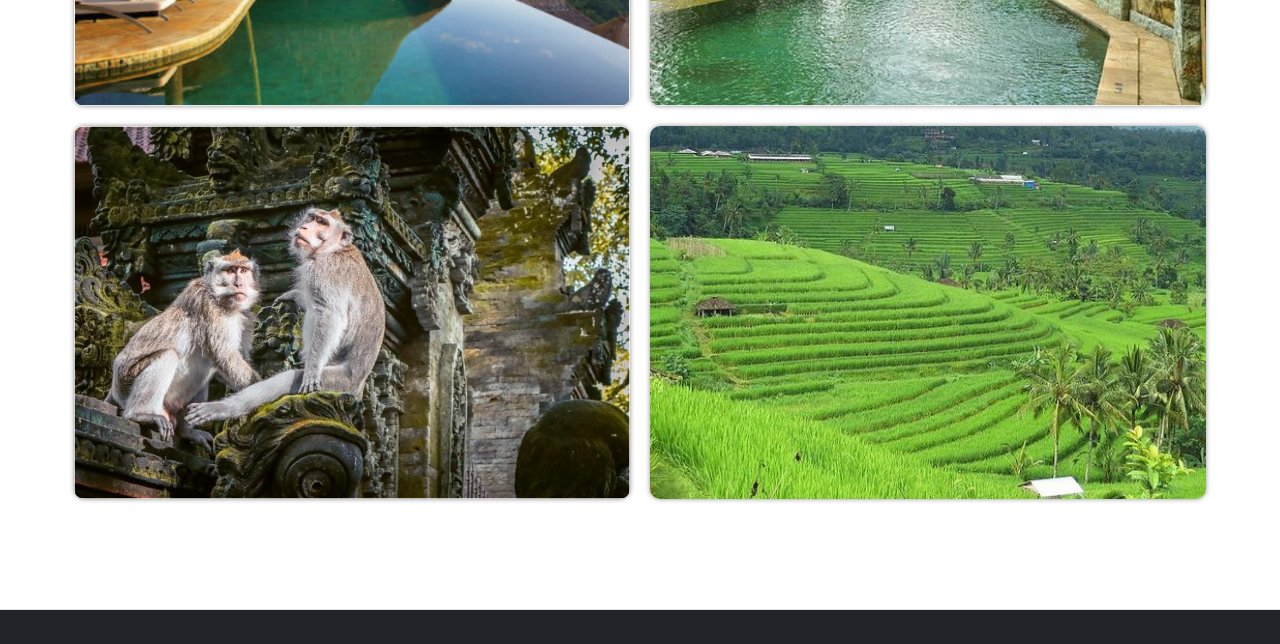
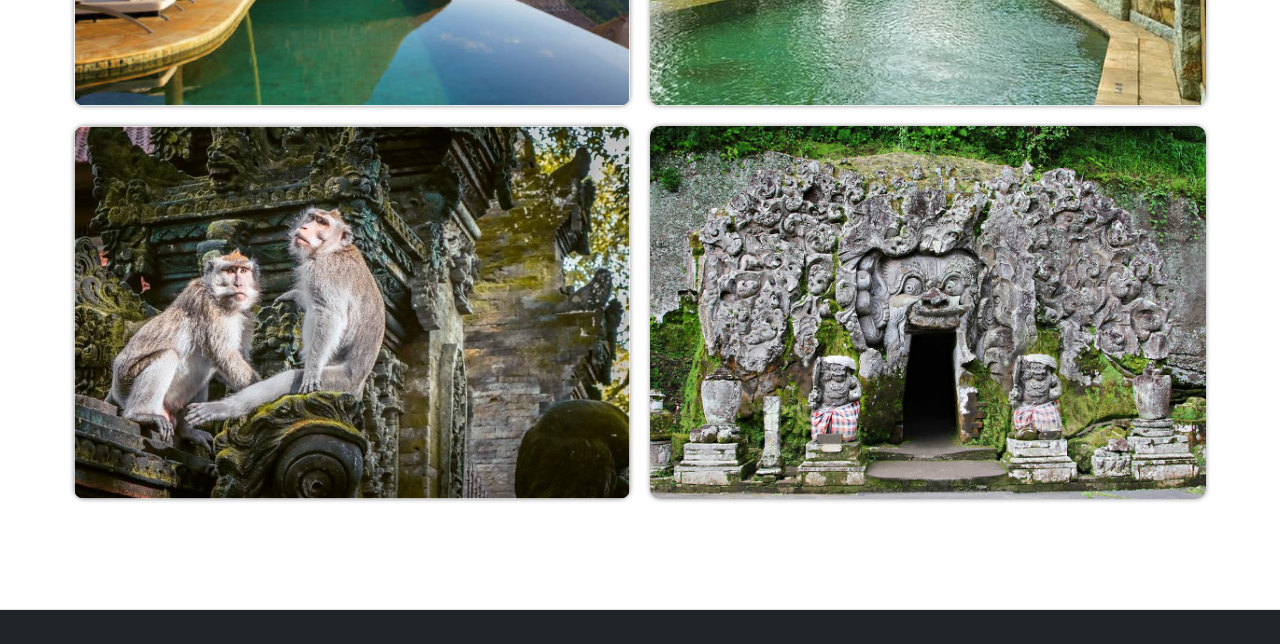
Before and after one commit to MarcellBudi/ubud-info, a plain HTML site: page gallery.html in a window 1280 px wide. Shown: the part 1780-2424 px from the top of the page. Drawn offline with nearby package versions, Linux system fonts and the light colour scheme.

Commit message:
Nambah foto goa gajah dihal. gallery

```diff
--- a/gallery.html
+++ b/gallery.html
@@ -72,7 +72,7 @@
       <div class="g-img7"><img src="assets/gallery/resort-with-pool.png"></div>
       <div class="g-img8"><img src="assets/gallery/resort-with-pool2.png"></div>
       <div class="g-img9"><img src="assets/gallery/monkey-temple.png"></div>
-      <div class="g-img10"><img src="assets/gallery/sawah.jpg"></div>
+      <div class="g-img10"><img src="assets/gallery/goa-gajah-bali.jpg"></div>
     </div>
   </div>
 
```
Also changed, not shown: assets/gallery/goa-gajah-bali.jpg (added), assets/gallery/sawah.jpg (deleted).
